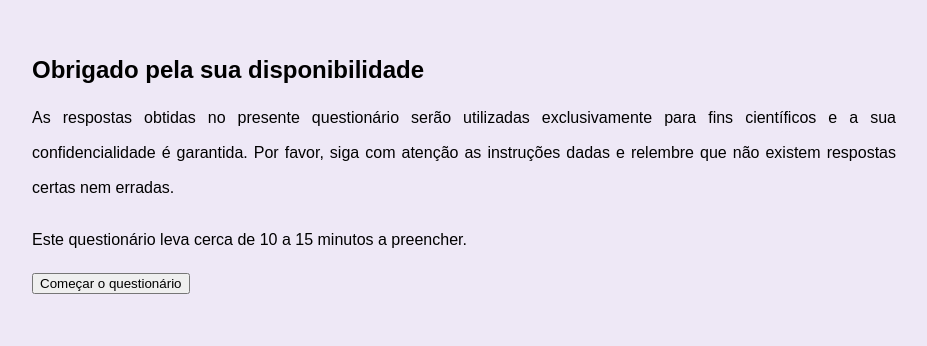
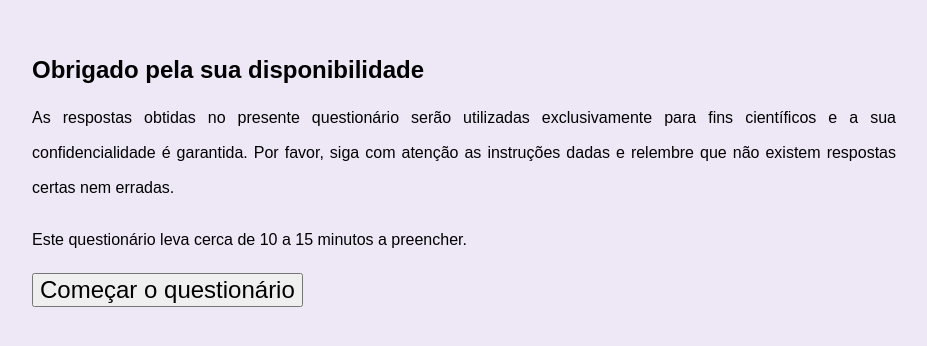
Before and after one commit to PauloCruz27/paulocruz27.github.io, a plain HTML site: page estudo_iscte.html in a window 1280 px wide. Shown: the part 144-490 px from the top of the page, without its empty margins (176-1103 px from the left). Drawn offline with Linux system fonts and the light colour scheme.

Commit message:
Update estudo_iscte.html

```diff
--- a/estudo_iscte.html
+++ b/estudo_iscte.html
@@ -20,5 +20,5 @@ function randomlinks(){
 }
 </script>
 <form>
-<input type="button"; style="margin-left: 200px; margin-right: 200px"; value="Começar o questionário"; onClick="randomlinks()">
+<input type="button"; style="margin-left: 200px; margin-right: 200px; font-size: 18pt"; value="Começar o questionário"; onClick="randomlinks()">
 </form>
```
